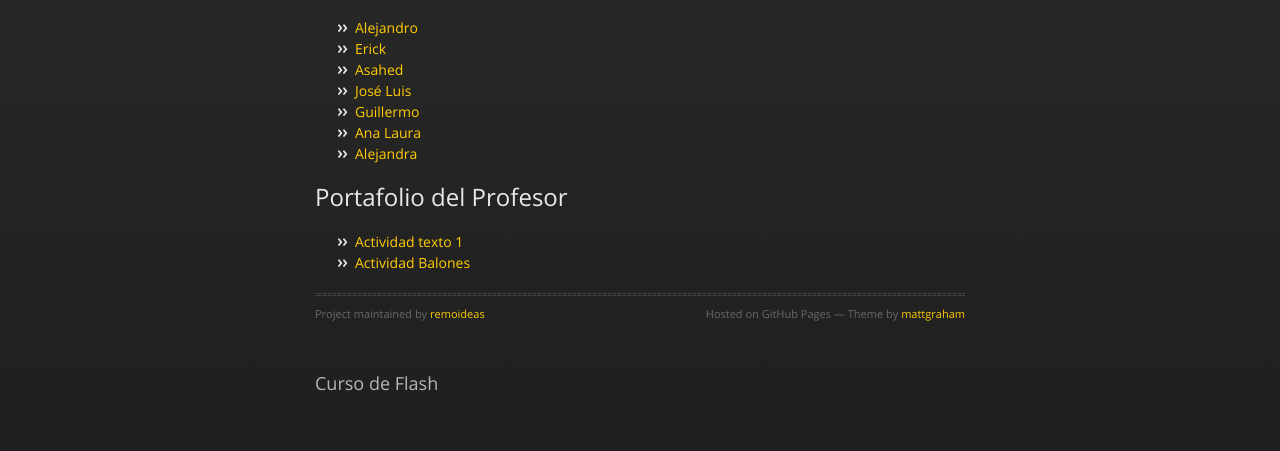
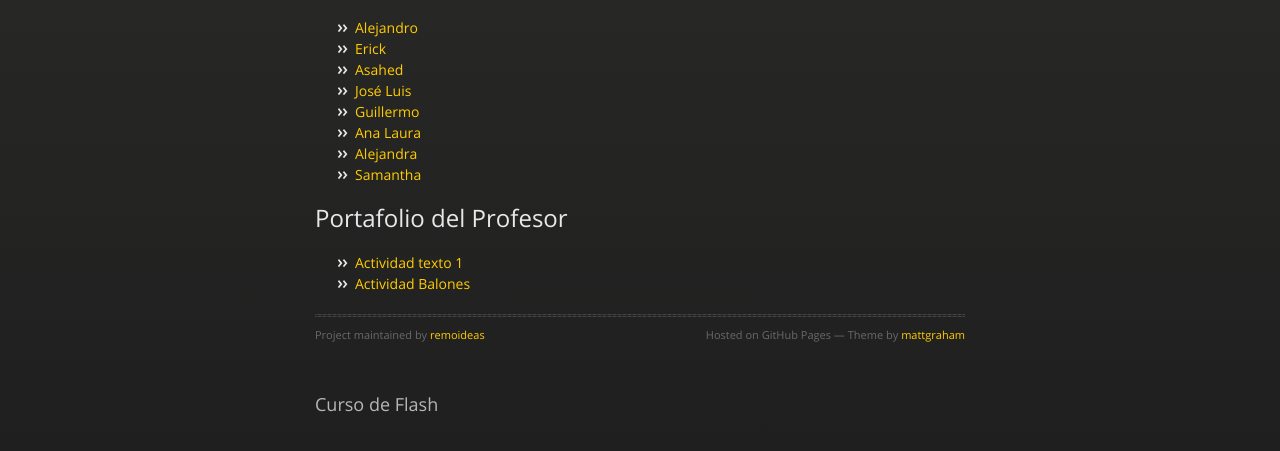
Before and after one commit to remoideas/flash2014, a plain HTML site: page index.html in a window 1280 px wide. Shown: the part 175-626 px from the top of the page. Drawn offline with nearby package versions, Linux system fonts and the light colour scheme.

Commit message:
Agregué link de Samantha

```diff
--- a/index.html
+++ b/index.html
@@ -48,6 +48,7 @@
             <li><a href="http://guiam.github.io/flash/" target="_blanck">Guillermo</a></li>
             <li><a href="http://anniehdz.github.io/flash" target="_blanck">Ana Laura</a></li>
             <li><a href="http://alehsakura.github.io/flash/" target="_blanck">Alejandra</a></li>
+            <li><a href="http://samylmy94.github.io/samylmy/" target="_blanck">Samantha</a></li>
           </ul>
         </p>
         </div>
```
